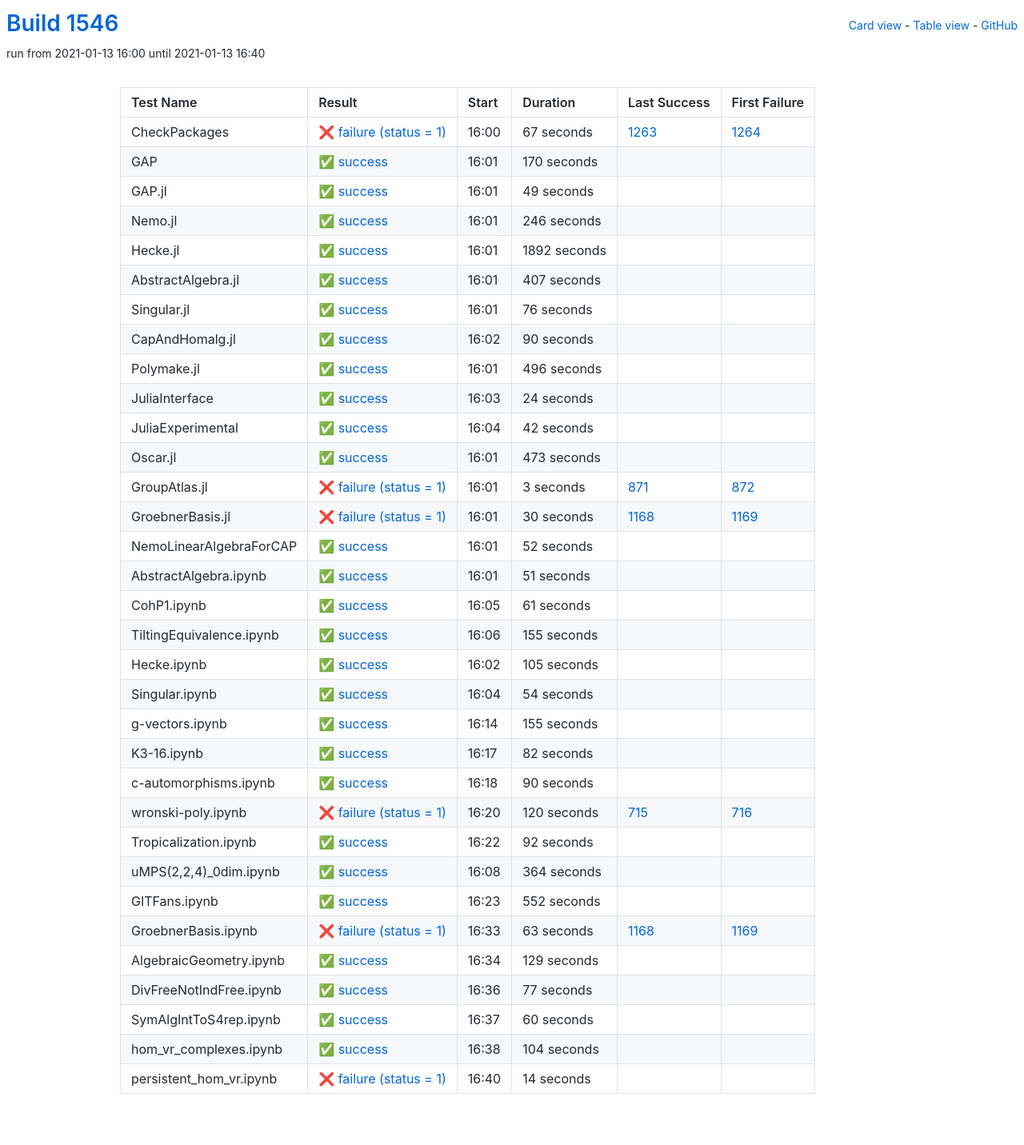
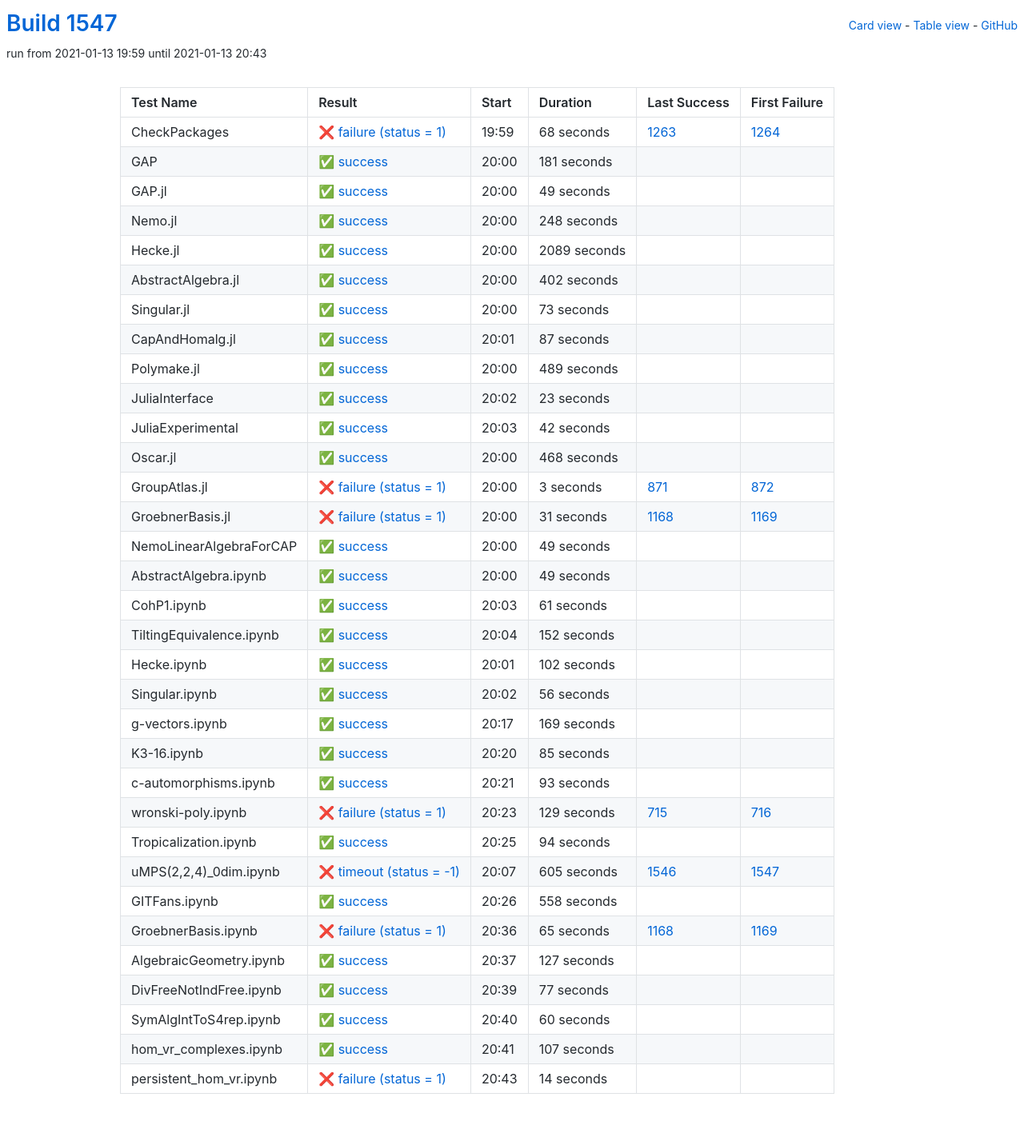
Before and after one commit to oscar-system/oscar-ci-status-stable, a Jekyll site: the page built from table.html, in a window 1280 px wide. Shown: the whole page at 80% size. Built offline with Jekyll 4.4.1, drawn with Linux system fonts in a browser that asks for light colours.

Commit message:
Build #1547

```diff
--- a/_data/ci.yml
+++ b/_data/ci.yml
@@ -1,6 +1,6 @@
 ---
-build: 1546
-build_url: https://oscarci.mathematik.uni-kl.de/job/oscar-stable/1546/
+build: 1547
+build_url: https://oscarci.mathematik.uni-kl.de/job/oscar-stable/1547/
 job: oscar-stable
 organization: oscar-system
 repo: oscar-ci-status-stable
@@ -8,32 +8,32 @@ repourl: https://github.com/oscar-system/oscar-ci-status-stable
 tests:
 - name: CheckPackages
   id: checkpackages
-  log: https://oscarci.mathematik.uni-kl.de/job/oscar-stable/1546/artifact/logs/build-1546/CheckPackages.log
-  start: 2021-01-13 16:00
+  log: https://oscarci.mathematik.uni-kl.de/job/oscar-stable/1547/artifact/logs/build-1547/CheckPackages.log
+  start: 2021-01-13 19:59
   success: false
   exitcode: 1
   status: failure
-  duration: 67
+  duration: 68
   last_success: 1263
   last_success_url: https://oscarci.mathematik.uni-kl.de/job/oscar-stable/1263/
   first_failure: 1264
   first_failure_url: https://oscarci.mathematik.uni-kl.de/job/oscar-stable/1264/
 - name: GAP
   id: gap
-  log: https://oscarci.mathematik.uni-kl.de/job/oscar-stable/1546/artifact/logs/build-1546/GAP.log
-  start: 2021-01-13 16:01
+  log: https://oscarci.mathematik.uni-kl.de/job/oscar-stable/1547/artifact/logs/build-1547/GAP.log
+  start: 2021-01-13 20:00
   success: true
   exitcode: 0
   status: success
-  duration: 170
+  duration: 181
   last_success: false
   last_success_url:
   first_failure: false
   first_failure_url:
 - name: GAP.jl
   id: gap-jl
-  log: https://oscarci.mathematik.uni-kl.de/job/oscar-stable/1546/artifact/logs/build-1546/GAP.jl.log
-  start: 2021-01-13 16:01
+  log: https://oscarci.mathematik.uni-kl.de/job/oscar-stable/1547/artifact/logs/build-1547/GAP.jl.log
+  start: 2021-01-13 20:00
   success: true
   exitcode: 0
   status: success
@@ -44,92 +44,92 @@ tests:
   first_failure_url:
 - name: Nemo.jl
   id: nemo-jl
-  log: https://oscarci.mathematik.uni-kl.de/job/oscar-stable/1546/artifact/logs/build-1546/Nemo.jl.log
-  start: 2021-01-13 16:01
+  log: https://oscarci.mathematik.uni-kl.de/job/oscar-stable/1547/artifact/logs/build-1547/Nemo.jl.log
+  start: 2021-01-13 20:00
   success: true
   exitcode: 0
   status: success
-  duration: 246
+  duration: 248
   last_success: false
   last_success_url:
   first_failure: false
   first_failure_url:
 - name: Hecke.jl
   id: hecke-jl
-  log: https://oscarci.mathematik.uni-kl.de/job/oscar-stable/1546/artifact/logs/build-1546/Hecke.jl.log
-  start: 2021-01-13 16:01
+  log: https://oscarci.mathematik.uni-kl.de/job/oscar-stable/1547/artifact/logs/build-1547/Hecke.jl.log
+  start: 2021-01-13 20:00
   success: true
   exitcode: 0
   status: success
-  duration: 1892
+  duration: 2089
   last_success: false
   last_success_url:
   first_failure: false
   first_failure_url:
 - name: AbstractAlgebra.jl
   id: abstractalgebra-jl
-  log: https://oscarci.mathematik.uni-kl.de/job/oscar-stable/1546/artifact/logs/build-1546/AbstractAlgebra.jl.log
-  start: 2021-01-13 16:01
+  log: https://oscarci.mathematik.uni-kl.de/job/oscar-stable/1547/artifact/logs/build-1547/AbstractAlgebra.jl.log
+  start: 2021-01-13 20:00
   success: true
   exitcode: 0
   status: success
-  duration: 407
+  duration: 402
   last_success: false
   last_success_url:
   first_failure: false
   first_failure_url:
 - name: Singular.jl
   id: singular-jl
-  log: https://oscarci.mathematik.uni-kl.de/job/oscar-stable/1546/artifact/logs/build-1546/Singular.jl.log
-  start: 2021-01-13 16:01
+  log: https://oscarci.mathematik.uni-kl.de/job/oscar-stable/1547/artifact/logs/build-1547/Singular.jl.log
+  start: 2021-01-13 20:00
   success: true
   exitcode: 0
   status: success
-  duration: 76
+  duration: 73
   last_success: false
   last_success_url:
   first_failure: false
   first_failure_url:
 - name: CapAndHomalg.jl
   id: capandhomalg-jl
-  log: https://oscarci.mathematik.uni-kl.de/job/oscar-stable/1546/artifact/logs/build-1546/CapAndHomalg.jl.log
-  start: 2021-01-13 16:02
+  log: https://oscarci.mathematik.uni-kl.de/job/oscar-stable/1547/artifact/logs/build-1547/CapAndHomalg.jl.log
+  start: 2021-01-13 20:01
   success: true
   exitcode: 0
   status: success
-  duration: 90
+  duration: 87
   last_success: false
   last_success_url:
   first_failure: false
   first_failure_url:
 - name: Polymake.jl
   id: polymake-jl
-  log: https://oscarci.mathematik.uni-kl.de/job/oscar-stable/1546/artifact/logs/build-1546/Polymake.jl.log
-  start: 2021-01-13 16:01
+  log: https://oscarci.mathematik.uni-kl.de/job/oscar-stable/1547/artifact/logs/build-1547/Polymake.jl.log
+  start: 2021-01-13 20:00
   success: true
   exitcode: 0
   status: success
-  duration: 496
+  duration: 489
   last_success: false
   last_success_url:
   first_failure: false
   first_failure_url:
 - name: JuliaInterface
   id: juliainterface
-  log: https://oscarci.mathematik.uni-kl.de/job/oscar-stable/1546/artifact/logs/build-1546/JuliaInterface.log
-  start: 2021-01-13 16:03
+  log: https://oscarci.mathematik.uni-kl.de/job/oscar-stable/1547/artifact/logs/build-1547/JuliaInterface.log
+  start: 2021-01-13 20:02
   success: true
   exitcode: 0
   status: success
-  duration: 24
+  duration: 23
   last_success: false
   last_success_url:
   first_failure: false
   first_failure_url:
 - name: JuliaExperimental
   id: juliaexperimental
-  log: https://oscarci.mathematik.uni-kl.de/job/oscar-stable/1546/artifact/logs/build-1546/JuliaExperimental.log
-  start: 2021-01-13 16:04
+  log: https://oscarci.mathematik.uni-kl.de/job/oscar-stable/1547/artifact/logs/build-1547/JuliaExperimental.log
+  start: 2021-01-13 20:03
   success: true
   exitcode: 0
   status: success
@@ -140,20 +140,20 @@ tests:
   first_failure_url:
 - name: Oscar.jl
   id: oscar-jl
-  log: https://oscarci.mathematik.uni-kl.de/job/oscar-stable/1546/artifact/logs/build-1546/Oscar.jl.log
-  start: 2021-01-13 16:01
+  log: https://oscarci.mathematik.uni-kl.de/job/oscar-stable/1547/artifact/logs/build-1547/Oscar.jl.log
+  start: 2021-01-13 20:00
   success: true
   exitcode: 0
   status: success
-  duration: 473
+  duration: 468
   last_success: false
   last_success_url:
   first_failure: false
   first_failure_url:
 - name: GroupAtlas.jl
   id: groupatlas-jl
-  log: https://oscarci.mathematik.uni-kl.de/job/oscar-stable/1546/artifact/logs/build-1546/GroupAtlas.jl.log
-  start: 2021-01-13 16:01
+  log: https://oscarci.mathematik.uni-kl.de/job/oscar-stable/1547/artifact/logs/build-1547/GroupAtlas.jl.log
+  start: 2021-01-13 20:00
   success: false
   exitcode: 1
   status: failure
@@ -164,44 +164,44 @@ tests:
   first_failure_url: https://oscarci.mathematik.uni-kl.de/job/oscar-stable/872/
 - name: GroebnerBasis.jl
   id: groebnerbasis-jl
-  log: https://oscarci.mathematik.uni-kl.de/job/oscar-stable/1546/artifact/logs/build-1546/GroebnerBasis.jl.log
-  start: 2021-01-13 16:01
+  log: https://oscarci.mathematik.uni-kl.de/job/oscar-stable/1547/artifact/logs/build-1547/GroebnerBasis.jl.log
+  start: 2021-01-13 20:00
   success: false
   exitcode: 1
   status: failure
-  duration: 30
+  duration: 31
   last_success: 1168
   last_success_url: https://oscarci.mathematik.uni-kl.de/job/oscar-stable/1168/
   first_failure: 1169
   first_failure_url: https://oscarci.mathematik.uni-kl.de/job/oscar-stable/1169/
 - name: NemoLinearAlgebraForCAP
   id: nemolinearalgebraforcap
-  log: https://oscarci.mathematik.uni-kl.de/job/oscar-stable/1546/artifact/logs/build-1546/NemoLinearAlgebraForCAP.log
-  start: 2021-01-13 16:01
+  log: https://oscarci.mathematik.uni-kl.de/job/oscar-stable/1547/artifact/logs/build-1547/NemoLinearAlgebraForCAP.log
+  start: 2021-01-13 20:00
   success: true
   exitcode: 0
   status: success
-  duration: 52
+  duration: 49
   last_success: false
   last_success_url:
   first_failure: false
   first_failure_url:
 - name: AbstractAlgebra.ipynb
   id: abstractalgebra-ipynb
-  log: https://oscarci.mathematik.uni-kl.de/job/oscar-stable/1546/artifact/logs/build-1546/AbstractAlgebra.ipynb.log
-  start: 2021-01-13 16:01
+  log: https://oscarci.mathematik.uni-kl.de/job/oscar-stable/1547/artifact/logs/build-1547/AbstractAlgebra.ipynb.log
+  start: 2021-01-13 20:00
   success: true
   exitcode: 0
   status: success
-  duration: 51
+  duration: 49
   last_success: false
   last_success_url:
   first_failure: false
   first_failure_url:
 - name: CohP1.ipynb
   id: cohp1-ipynb
-  log: https://oscarci.mathematik.uni-kl.de/job/oscar-stable/1546/artifact/logs/build-1546/CohP1.ipynb.log
-  start: 2021-01-13 16:05
+  log: https://oscarci.mathematik.uni-kl.de/job/oscar-stable/1547/artifact/logs/build-1547/CohP1.ipynb.log
+  start: 2021-01-13 20:03
   success: true
   exitcode: 0
   status: success
@@ -212,152 +212,152 @@ tests:
   first_failure_url:
 - name: TiltingEquivalence.ipynb
   id: tiltingequivalence-ipynb
-  log: https://oscarci.mathematik.uni-kl.de/job/oscar-stable/1546/artifact/logs/build-1546/TiltingEquivalence.ipynb.log
-  start: 2021-01-13 16:06
+  log: https://oscarci.mathematik.uni-kl.de/job/oscar-stable/1547/artifact/logs/build-1547/TiltingEquivalence.ipynb.log
+  start: 2021-01-13 20:04
   success: true
   exitcode: 0
   status: success
-  duration: 155
+  duration: 152
   last_success: false
   last_success_url:
   first_failure: false
   first_failure_url:
 - name: Hecke.ipynb
   id: hecke-ipynb
-  log: https://oscarci.mathematik.uni-kl.de/job/oscar-stable/1546/artifact/logs/build-1546/Hecke.ipynb.log
-  start: 2021-01-13 16:02
+  log: https://oscarci.mathematik.uni-kl.de/job/oscar-stable/1547/artifact/logs/build-1547/Hecke.ipynb.log
+  start: 2021-01-13 20:01
   success: true
   exitcode: 0
   status: success
-  duration: 105
+  duration: 102
   last_success: false
   last_success_url:
   first_failure: false
   first_failure_url:
 - name: Singular.ipynb
   id: singular-ipynb
-  log: https://oscarci.mathematik.uni-kl.de/job/oscar-stable/1546/artifact/logs/build-1546/Singular.ipynb.log
-  start: 2021-01-13 16:04
+  log: https://oscarci.mathematik.uni-kl.de/job/oscar-stable/1547/artifact/logs/build-1547/Singular.ipynb.log
+  start: 2021-01-13 20:02
   success: true
   exitcode: 0
   status: success
-  duration: 54
+  duration: 56
   last_success: false
   last_success_url:
   first_failure: false
   first_failure_url:
 - name: g-vectors.ipynb
   id: g-vectors-ipynb
-  log: https://oscarci.mathematik.uni-kl.de/job/oscar-stable/1546/artifact/logs/build-1546/g-vectors.ipynb.log
-  start: 2021-01-13 16:14
+  log: https://oscarci.mathematik.uni-kl.de/job/oscar-stable/1547/artifact/logs/build-1547/g-vectors.ipynb.log
+  start: 2021-01-13 20:17
   success: true
   exitcode: 0
   status: success
-  duration: 155
+  duration: 169
   last_success: false
   last_success_url:
   first_failure: false
   first_failure_url:
 - name: K3-16.ipynb
   id: k3-16-ipynb
-  log: https://oscarci.mathematik.uni-kl.de/job/oscar-stable/1546/artifact/logs/build-1546/K3-16.ipynb.log
-  start: 2021-01-13 16:17
+  log: https://oscarci.mathematik.uni-kl.de/job/oscar-stable/1547/artifact/logs/build-1547/K3-16.ipynb.log
+  start: 2021-01-13 20:20
   success: true
   exitcode: 0
   status: success
-  duration: 82
+  duration: 85
   last_success: false
   last_success_url:
   first_failure: false
   first_failure_url:
 - name: c-automorphisms.ipynb
   id: c-automorphisms-ipynb
-  log: https://oscarci.mathematik.uni-kl.de/job/oscar-stable/1546/artifact/logs/build-1546/c-automorphisms.ipynb.log
-  start: 2021-01-13 16:18
+  log: https://oscarci.mathematik.uni-kl.de/job/oscar-stable/1547/artifact/logs/build-1547/c-automorphisms.ipynb.log
+  start: 2021-01-13 20:21
   success: true
   exitcode: 0
   status: success
-  duration: 90
+  duration: 93
   last_success: false
   last_success_url:
   first_failure: false
   first_failure_url:
 - name: wronski-poly.ipynb
   id: wronski-poly-ipynb
-  log: https://oscarci.mathematik.uni-kl.de/job/oscar-stable/1546/artifact/logs/build-1546/wronski-poly.ipynb.log
-  start: 2021-01-13 16:20
+  log: https://oscarci.mathematik.uni-kl.de/job/oscar-stable/1547/artifact/logs/build-1547/wronski-poly.ipynb.log
+  start: 2021-01-13 20:23
   success: false
   exitcode: 1
   status: failure
-  duration: 120
+  duration: 129
   last_success: 715
   last_success_url: https://oscarci.mathematik.uni-kl.de/job/oscar-stable/715/
   first_failure: 716
   first_failure_url: https://oscarci.mathematik.uni-kl.de/job/oscar-stable/716/
 - name: Tropicalization.ipynb
   id: tropicalization-ipynb
-  log: https://oscarci.mathematik.uni-kl.de/job/oscar-stable/1546/artifact/logs/build-1546/Tropicalization.ipynb.log
-  start: 2021-01-13 16:22
+  log: https://oscarci.mathematik.uni-kl.de/job/oscar-stable/1547/artifact/logs/build-1547/Tropicalization.ipynb.log
+  start: 2021-01-13 20:25
   success: true
   exitcode: 0
   status: success
-  duration: 92
+  duration: 94
   last_success: false
   last_success_url:
   first_failure: false
   first_failure_url:
 - name: uMPS(2,2,4)_0dim.ipynb
   id: umps-2-2-4-0dim-ipynb
-  log: https://oscarci.mathematik.uni-kl.de/job/oscar-stable/1546/artifact/logs/build-1546/uMPS-2-2-4-_0dim.ipynb.log
-  start: 2021-01-13 16:08
+  log: https://oscarci.mathematik.uni-kl.de/job/oscar-stable/1547/artifact/logs/build-1547/uMPS-2-2-4-_0dim.ipynb.log
+  start: 2021-01-13 20:07
+  success: false
+  exitcode: -1
+  status: timeout
+  duration: 605
+  last_success: 1546
+  last_success_url: https://oscarci.mathematik.uni-kl.de/job/oscar-stable/1546/
+  first_failure: 1547
+  first_failure_url: https://oscarci.mathematik.uni-kl.de/job/oscar-stable/1547/
+- name: GITFans.ipynb
+  id: gitfans-ipynb
+  log: https://oscarci.mathematik.uni-kl.de/job/oscar-stable/1547/artifact/logs/build-1547/GITFans.ipynb.log
+  start: 2021-01-13 20:26
   success: true
   exitcode: 0
   status: success
-  duration: 364
-  last_success: false
-  last_success_url:
-  first_failure: false
-  first_failure_url:
-- name: GITFans.ipynb
-  id: gitfans-ipynb
-  log: https://oscarci.mathematik.uni-kl.de/job/oscar-stable/1546/artifact/logs/build-1546/GITFans.ipynb.log
-  start: 2021-01-13 16:23
-  success: true
-  exitcode: 0
-  status: success
-  duration: 552
+  duration: 558
   last_success: false
   last_success_url:
   first_failure: false
   first_failure_url:
 - name: GroebnerBasis.ipynb
   id: groebnerbasis-ipynb
-  log: https://oscarci.mathematik.uni-kl.de/job/oscar-stable/1546/artifact/logs/build-1546/GroebnerBasis.ipynb.log
-  start: 2021-01-13 16:33
+  log: https://oscarci.mathematik.uni-kl.de/job/oscar-stable/1547/artifact/logs/build-1547/GroebnerBasis.ipynb.log
+  start: 2021-01-13 20:36
   success: false
   exitcode: 1
   status: failure
-  duration: 63
+  duration: 65
   last_success: 1168
   last_success_url: https://oscarci.mathematik.uni-kl.de/job/oscar-stable/1168/
   first_failure: 1169
   first_failure_url: https://oscarci.mathematik.uni-kl.de/job/oscar-stable/1169/
 - name: AlgebraicGeometry.ipynb
   id: algebraicgeometry-ipynb
-  log: https://oscarci.mathematik.uni-kl.de/job/oscar-stable/1546/artifact/logs/build-1546/AlgebraicGeometry.ipynb.log
-  start: 2021-01-13 16:34
+  log: https://oscarci.mathematik.uni-kl.de/job/oscar-stable/1547/artifact/logs/build-1547/AlgebraicGeometry.ipynb.log
+  start: 2021-01-13 20:37
   success: true
   exitcode: 0
   status: success
-  duration: 129
+  duration: 127
   last_success: false
   last_success_url:
   first_failure: false
   first_failure_url:
 - name: DivFreeNotIndFree.ipynb
   id: divfreenotindfree-ipynb
-  log: https://oscarci.mathematik.uni-kl.de/job/oscar-stable/1546/artifact/logs/build-1546/DivFreeNotIndFree.ipynb.log
-  start: 2021-01-13 16:36
+  log: https://oscarci.mathematik.uni-kl.de/job/oscar-stable/1547/artifact/logs/build-1547/DivFreeNotIndFree.ipynb.log
+  start: 2021-01-13 20:39
   success: true
   exitcode: 0
   status: success
@@ -368,8 +368,8 @@ tests:
   first_failure_url:
 - name: SymAlgIntToS4rep.ipynb
   id: symalginttos4rep-ipynb
-  log: https://oscarci.mathematik.uni-kl.de/job/oscar-stable/1546/artifact/logs/build-1546/SymAlgIntToS4rep.ipynb.log
-  start: 2021-01-13 16:37
+  log: https://oscarci.mathematik.uni-kl.de/job/oscar-stable/1547/artifact/logs/build-1547/SymAlgIntToS4rep.ipynb.log
+  start: 2021-01-13 20:40
   success: true
   exitcode: 0
   status: success
@@ -380,20 +380,20 @@ tests:
   first_failure_url:
 - name: hom_vr_complexes.ipynb
   id: hom-vr-complexes-ipynb
-  log: https://oscarci.mathematik.uni-kl.de/job/oscar-stable/1546/artifact/logs/build-1546/hom_vr_complexes.ipynb.log
-  start: 2021-01-13 16:38
+  log: https://oscarci.mathematik.uni-kl.de/job/oscar-stable/1547/artifact/logs/build-1547/hom_vr_complexes.ipynb.log
+  start: 2021-01-13 20:41
   success: true
   exitcode: 0
   status: success
-  duration: 104
+  duration: 107
   last_success: false
   last_success_url:
   first_failure: false
   first_failure_url:
 - name: persistent_hom_vr.ipynb
   id: persistent-hom-vr-ipynb
-  log: https://oscarci.mathematik.uni-kl.de/job/oscar-stable/1546/artifact/logs/build-1546/persistent_hom_vr.ipynb.log
-  start: 2021-01-13 16:40
+  log: https://oscarci.mathematik.uni-kl.de/job/oscar-stable/1547/artifact/logs/build-1547/persistent_hom_vr.ipynb.log
+  start: 2021-01-13 20:43
   success: false
   exitcode: 1
   status: failure
```
Also changed, not shown: README.md.
